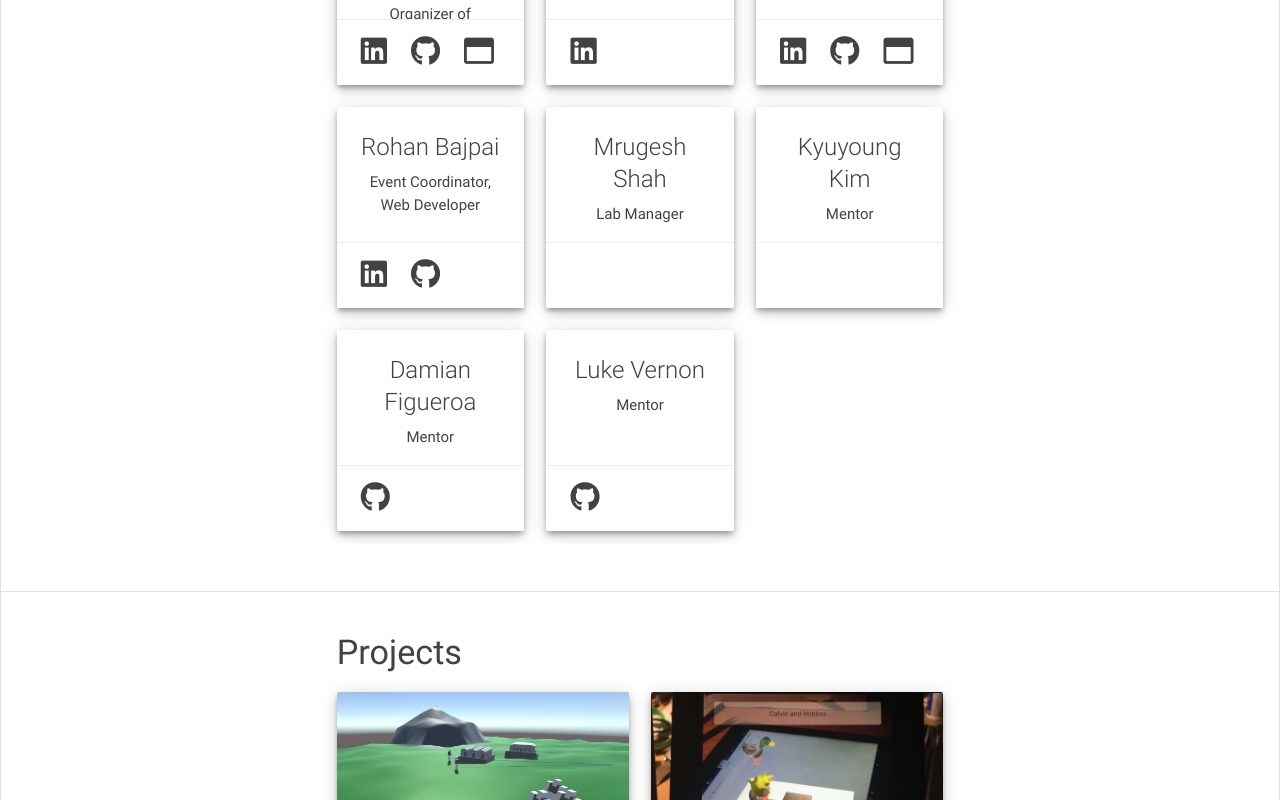
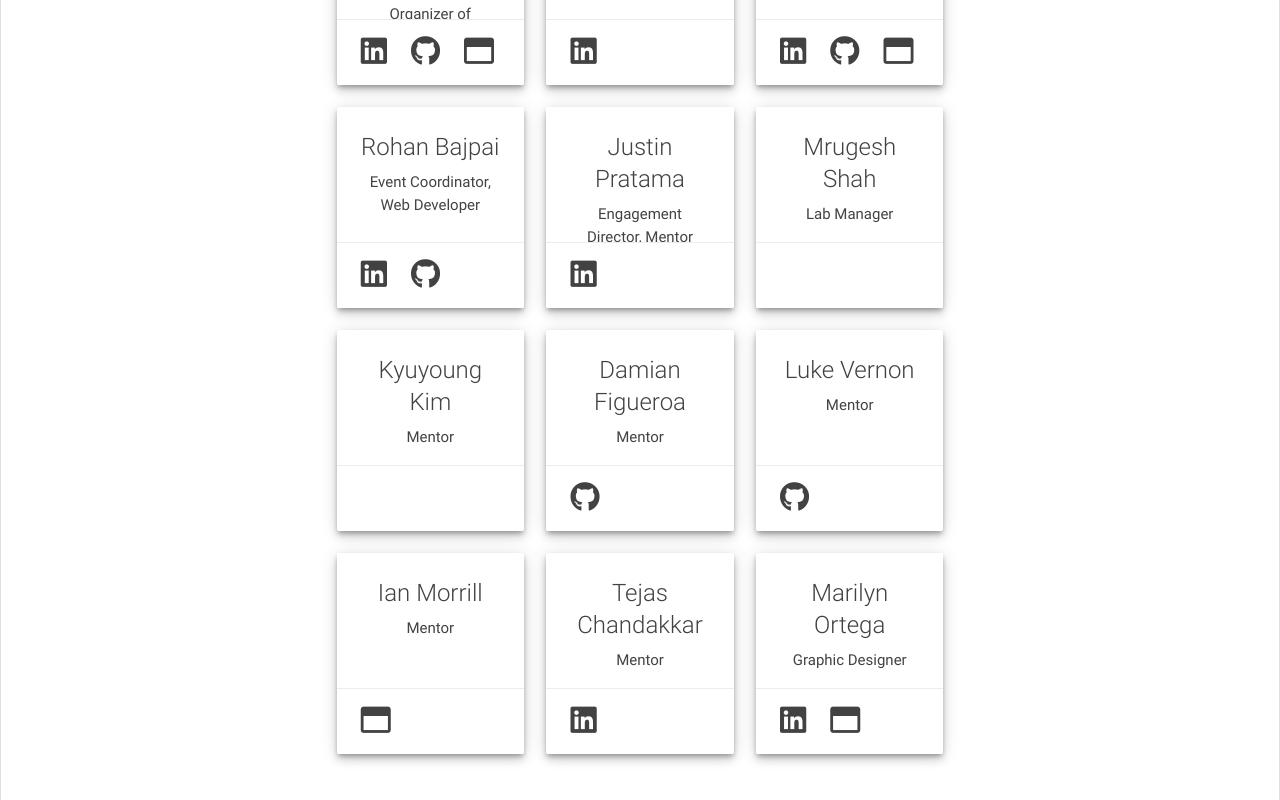
Before and after one commit to umdxrclub/xrc-prev-website, a React (Create React App) app: page / in a window 1280 px wide. Shown: the part 2740-3540 px from the top of the page. Built offline with nearby package versions, Linux system fonts and the light colour scheme.

Commit message:
Added new leadership members

```diff
--- a/src/XR_CONSTANTS.js
+++ b/src/XR_CONSTANTS.js
@@ -49,6 +49,11 @@ module.exports = Object.freeze({
 			'github' : 'https://github.com/rohannbajpai'
 		},
 		{
+			'name' : 'Justin Pratama',
+			'title' : 'Engagement Director, Mentor',
+			'linkedin' : 'https://www.linkedin.com/in/justin-pratama/'
+		},
+		{
 			'name' : 'Mrugesh Shah',
 			'title' : 'Lab Manager'
 		},
@@ -65,6 +70,22 @@ module.exports = Object.freeze({
 			'name' : 'Luke Vernon',
 			'title' : 'Mentor',
 			'github' : 'https://github.com/lverno321'
+		},
+		{
+			'name' : 'Ian Morrill',
+			'title' : 'Mentor',
+			'web' : 'https://ianmorrill.com/'
+		},
+		{
+			'name' : 'Tejas Chandakkar',
+			'title' : 'Mentor',
+			'linkedin' : 'https://www.linkedin.com/in/tejas-chandakkar-88498a215/'
+		},
+		{
+			'name' : 'Marilyn Ortega',
+			'title' : 'Graphic Designer',
+			'web' : 'https://mariortegajx.wixsite.com/marior',
+			'linkedin' : 'https://www.linkedin.com/in/marilyn-ortega-926b8420b/'
 		}
 	],
 
```
